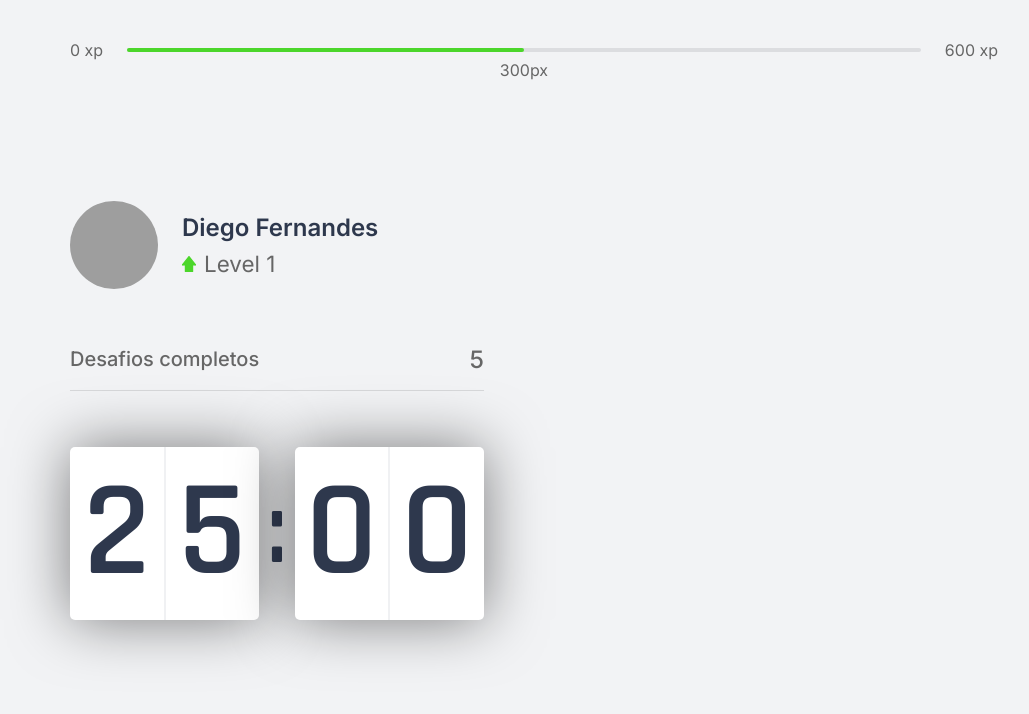
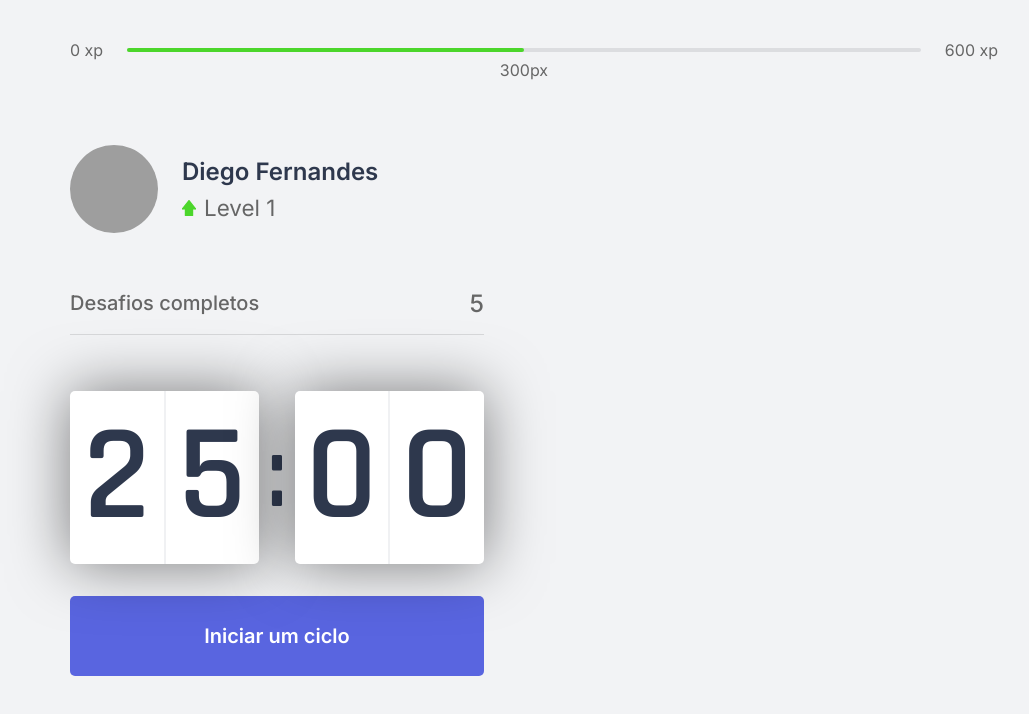
Before and after one commit to guilhermeabell/moveit-next, a Next.js app: page / in a window 1280 px wide. Shown: the top 714 px of the page, without its empty margins (106-1135 px from the left). Built offline with nearby package versions, Linux system fonts and the light colour scheme; grey boxes are pictures that could not be loaded.

Commit message:
start countdown

```diff
--- a/src/components/Countdown.tsx
+++ b/src/components/Countdown.tsx
@@ -1,17 +1,46 @@
+import { useState, useEffect } from 'react';
 import styles from '../styles/components/Countdown.module.css';
 
 export function Countdown() {
+  const [time, setTime] = useState(25 * 60);
+  const [active, setActive] = useState(false);
+
+  const minutes = Math.floor(time / 60);
+
+  const seconds = time % 60;
+
+  const [minuteLeft, minuteRight] = String(minutes).padStart(2,'0').split('');
+  const [secondLeft, secondRight] = String(seconds).padStart(2,'0').split('');
+
+  function StartCountdown() {
+    setActive(true);
+  }
+
+  useEffect(() => {
+    if (active && time > 0) {
+      setTimeout(() => {
+        setTime(time -1);
+      }, 1000);
+    }
+  }, [active, time])
+
   return (
+    <div>
     <div className={styles.countdownContainer}>
       <div>
-        <span>2</span>
-        <span>5</span>
+        <span>{minuteLeft}</span>
+        <span>{minuteRight}</span>
       </div>
       <span>:</span>
       <div>
-        <span>0</span>
-        <span>0</span>
+        <span>{secondLeft}</span>
+        <span>{secondRight}</span>
       </div>
+    </div>
+    <button type="button"
+     className={styles.countdownButton} onClick={StartCountdown}>
+      Iniciar um ciclo
+    </button>
     </div>
   );
 }
--- a/src/styles/components/Countdown.module.css
+++ b/src/styles/components/Countdown.module.css
@@ -36,3 +36,28 @@
   font-size: 6.25rem;
   margin: 0 0.5rem;
 }
+
+.countdownButton {
+  width: 100%;
+  height: 5rem;
+  margin-top: 2rem;
+  display: flex;
+  align-items: center;
+  justify-content: center;
+
+  border: 0;
+  border-radius: 5px;
+
+  background: var(--blue);
+  color: var(--white);
+
+  font-size: 1.25rem;
+  font-weight: 600;
+
+  transition: background-color 0.2s;
+
+}
+
+.countdownButton:hover {
+  background: var(--blue-dark);
+}
```
